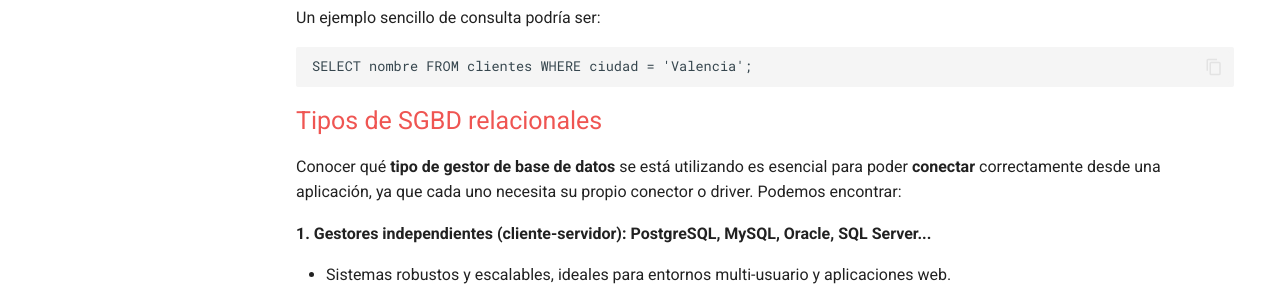
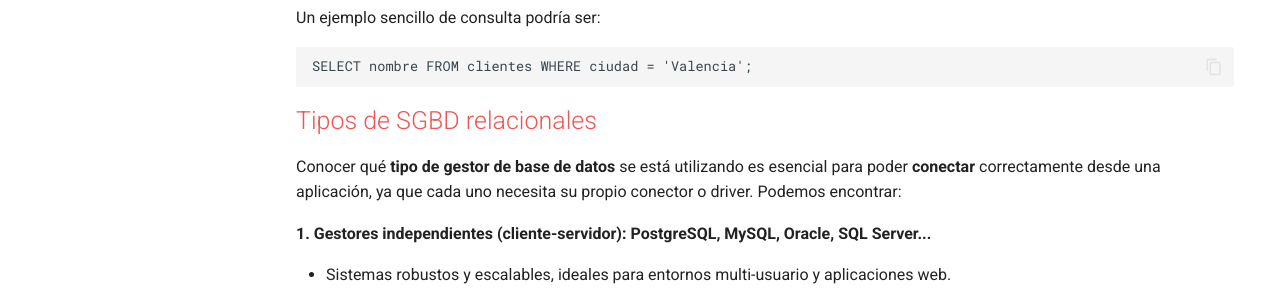
Before and after one commit to bpaterna/AD_BD_REL, an MkDocs documentation site: the page built from docs/1_introduccion.md, in a window 1280 px wide and 1400 px high, scrolled down 706 px. Shown: the part 648-948 px from the top of the window. Built offline with MkDocs 1.6.1 and Material for MkDocs 9.7.7, drawn with Linux system fonts in a browser that asks for light colours.

Commit message:
Update extra.css

```diff
--- a/docs/stylesheets/extra.css
+++ b/docs/stylesheets/extra.css
@@ -8,7 +8,8 @@ h2{color: #ef5552 !important;}
   font-size: 1.5625em;
   line-height: 1.4;
   margin: 1.6em 0 .64em;
-  font-family: "Roboto" !important;
+  font-weight: lighter;
+  /*font-family: Roboto !important;*/
 }
 
 .mi_consola {color: #999}
```
